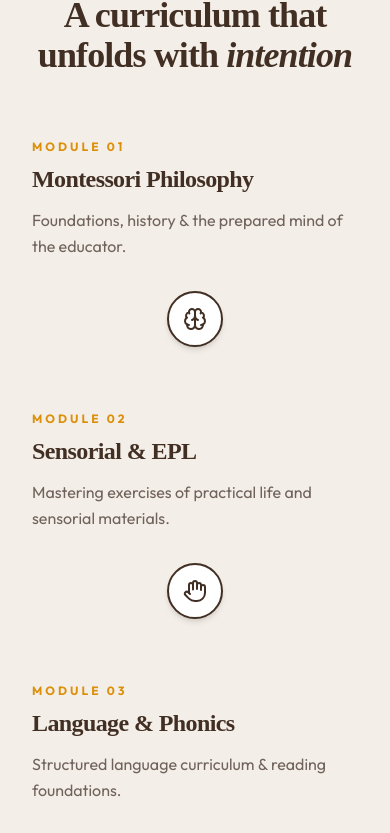
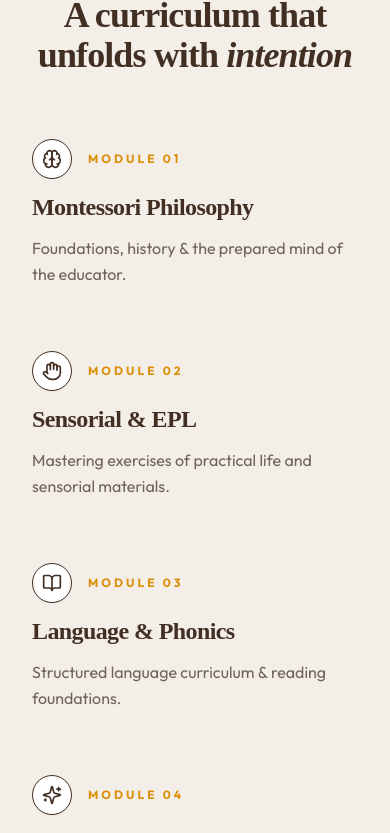
Before and after one commit to mani1010dev/reena-teacher-training, a React (Vite) app: page / in a window 390 px wide. Shown: the part 4696-5529 px from the top of the page. Built offline with nearby package versions, Linux system fonts and the light colour scheme; the HTML template or start-up script is replaced by a standard one; a web font is replaced by a local one.

Commit message:
style: optimize curriculum mobile layout for icons

```diff
--- a/src/components/Curriculum.tsx
+++ b/src/components/Curriculum.tsx
@@ -26,15 +26,20 @@ const Curriculum = () => {
             {items.map((it, i) => (
               <div key={it.title}
                    data-reveal={i % 2 ? "left" : "right"}
-                   className={`flex flex-col md:flex-row items-center gap-8 stagger-${(i % 3) + 1} ${i % 2 ? 'md:flex-row-reverse' : ''}`}>
+                   className={`flex flex-col md:flex-row items-start md:items-center gap-8 stagger-${(i % 3) + 1} ${i % 2 ? 'md:flex-row-reverse' : ''}`}>
                 <div className="flex-1">
                   <div className={`max-w-sm ${i % 2 ? 'md:mr-auto' : 'md:ml-auto md:text-right'}`}>
-                    <div className="text-xs uppercase tracking-[0.25em] text-accent font-bold mb-2">{it.time}</div>
+                    <div className="flex items-center gap-4 mb-3 md:block">
+                      <div className="w-10 h-10 rounded-full bg-white border border-primary flex items-center justify-center shadow-sm md:hidden shrink-0">
+                        <it.icon className="w-5 h-5 text-primary" />
+                      </div>
+                      <div className="text-xs uppercase tracking-[0.25em] text-accent font-bold md:mb-2">{it.time}</div>
+                    </div>
                     <h3 className="font-serif text-2xl md:text-3xl text-primary font-bold">{it.title}</h3>
                     <p className="text-muted-foreground mt-3 leading-relaxed">{it.desc}</p>
                   </div>
                 </div>
-                <div className="relative shrink-0 z-10">
+                <div className="relative shrink-0 z-10 hidden md:block">
                   <div className="w-14 h-14 rounded-full bg-white border-2 border-primary flex items-center justify-center shadow-md">
                     <it.icon className="w-6 h-6 text-primary" />
                   </div>
```
